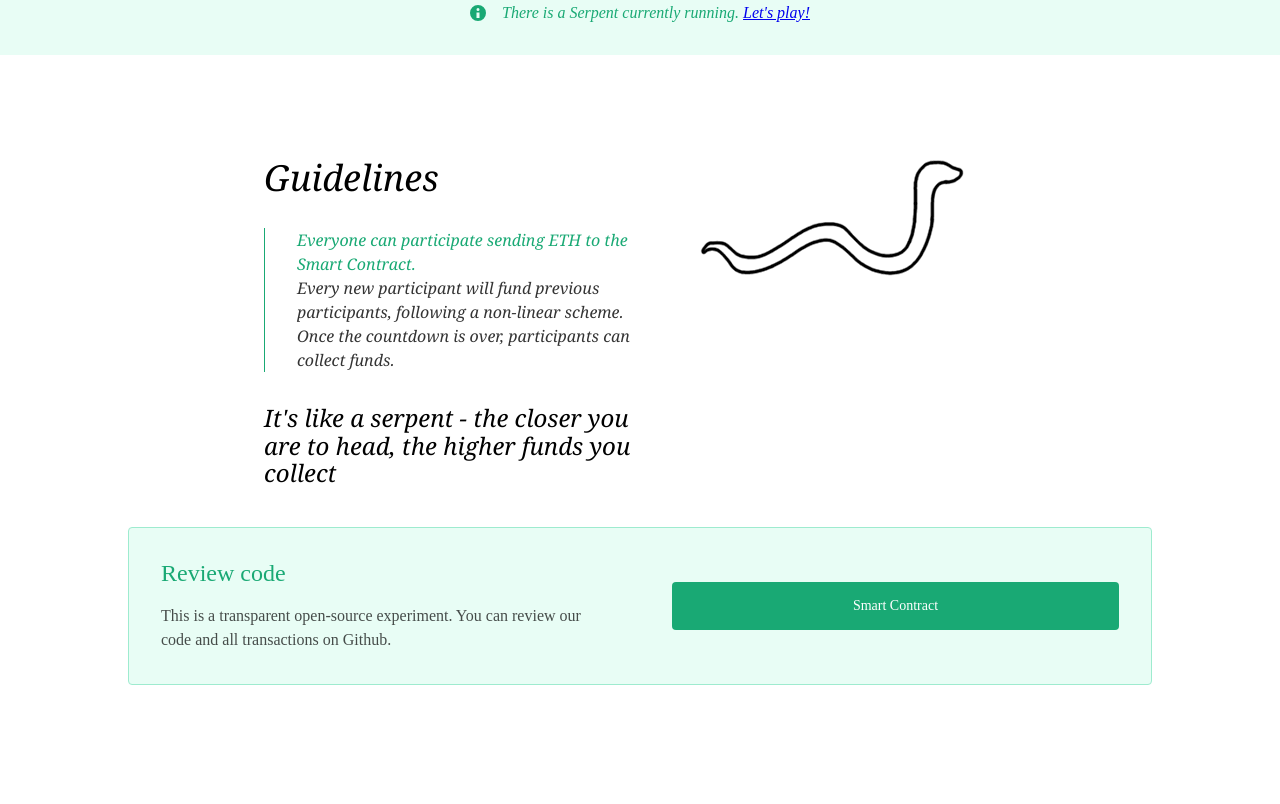
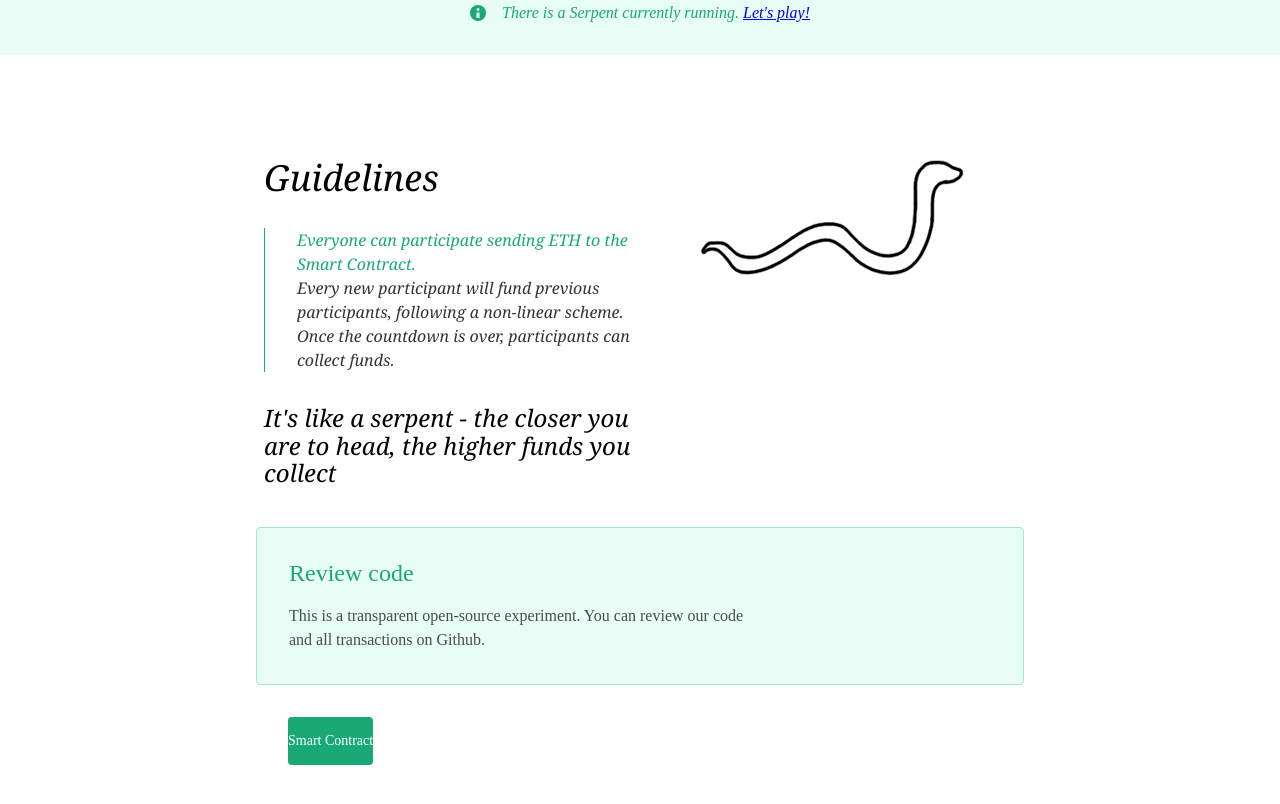
Before and after one commit to snakepapasolabs/snakepapasolabs.github.io, a plain HTML site: page index.html in a window 1280 px wide. Shown: the part 648-1452 px from the top of the page. Before the commit the page ends 1397 px from the top, so only its background shows below. Drawn offline with Linux system fonts and the light colour scheme.

Commit message:
Update index.html

```diff
--- a/index.html
+++ b/index.html
@@ -33,6 +33,7 @@
     </div>
 
     <div class="mw9 center pa4 pt5-ns ph7-l">
+
       <a href="serpent.html" style="float: right;"><img style="-webkit-user-select: none;max-width: 100%;" src="img/snake.gif"></a>
       <div class="fl w-50 pa2">
           <h2 class="f2 fw1 georgia i">Guidelines</h2>
@@ -45,12 +46,7 @@
           </h1>
           <h4 class="f3 fw1 georgia i">It's like a serpent - the closer you are to head, the higher funds you collect</h4>
       </div>
-  </div>
-</section>
 
-<br><br><br><br>
-
-<section class="ph3 ph5-ns pv5">
       <div class="dt-ns dt--fixed-ns w-100 b--light-green bg-washed-green mw8 center br2 ba">
         <div class="pa3 pa4-ns dtc-ns v-mid">
           <div>
@@ -60,11 +56,17 @@
             </p>
           </div>
         </div>
+      </div>
+
       <div class="pa3 pa4-ns dtc-ns v-mid">
         <a href="https://github.com/AlberErre/serpentio-solidity" class="no-underline f6 tc db w-100 pv3 bg-animate bg-green hover-bg-dark-green white br2">Smart Contract</a>
         </div>
       </div>
+
+    </div>
 </section>
+
+<br><br><br><br>
 
 </body>
 </html>
```
Lines whose indentation alone changed are shown as unchanged.
